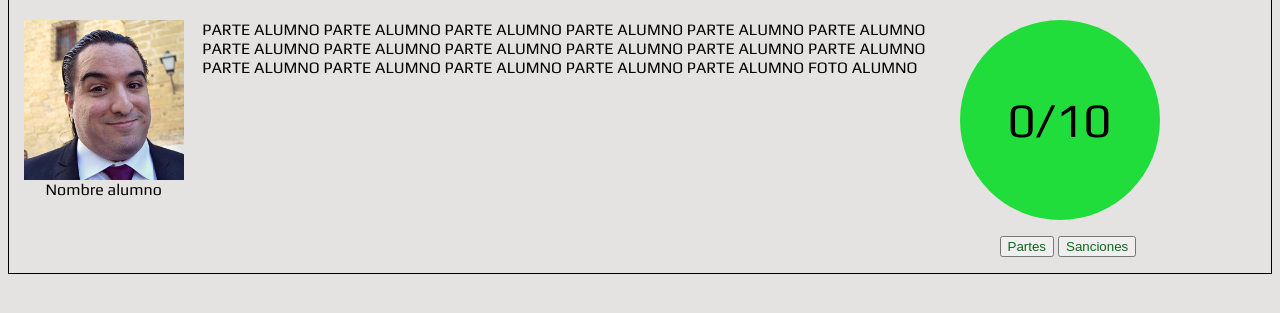
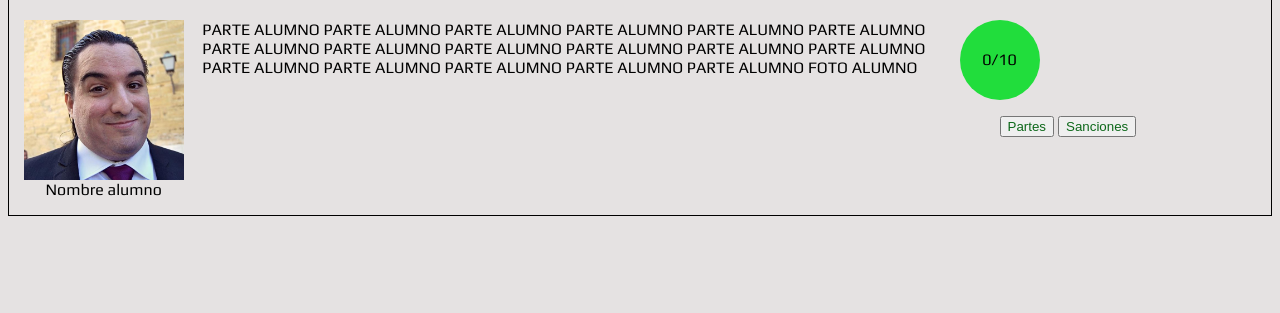
Before and after one commit to sargentocharli/sargentocharli.github.io, a PHP site: page /carnet/principal.html in a window 1280 px wide. Shown: the part 56-369 px from the top of the page. Run offline with PHP 8.4, Linux system fonts and the light colour scheme.

Commit message:
Add files via upload

```diff
--- a/carnet/css/estilo.css
+++ b/carnet/css/estilo.css
@@ -74,8 +74,8 @@ p {
 }
 
 #circulo {
-	width: 200px;
-	height: 200px;
+	width: 5em;
+	height: 5em;
 	border-radius: 50%;
 	background: #21DD3C;
 }
@@ -83,7 +83,7 @@ p {
 #puntosCarnet {
 	text-align: center;
 	vertical-align: middle;
-	line-height: 200px;
-	font-size: 3em;
+	line-height: 5em;
+	font-size: 1em;
 	margin-top: 0px;
 }
```
